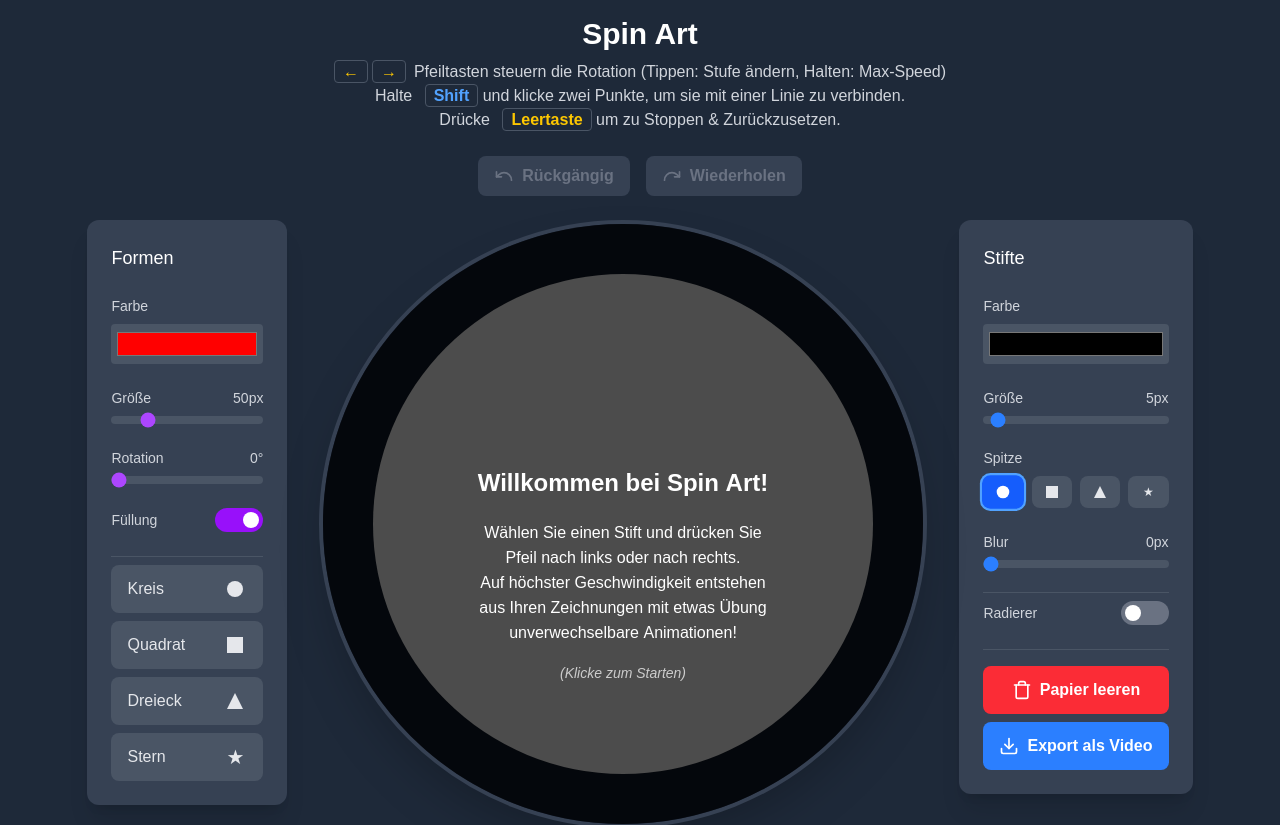
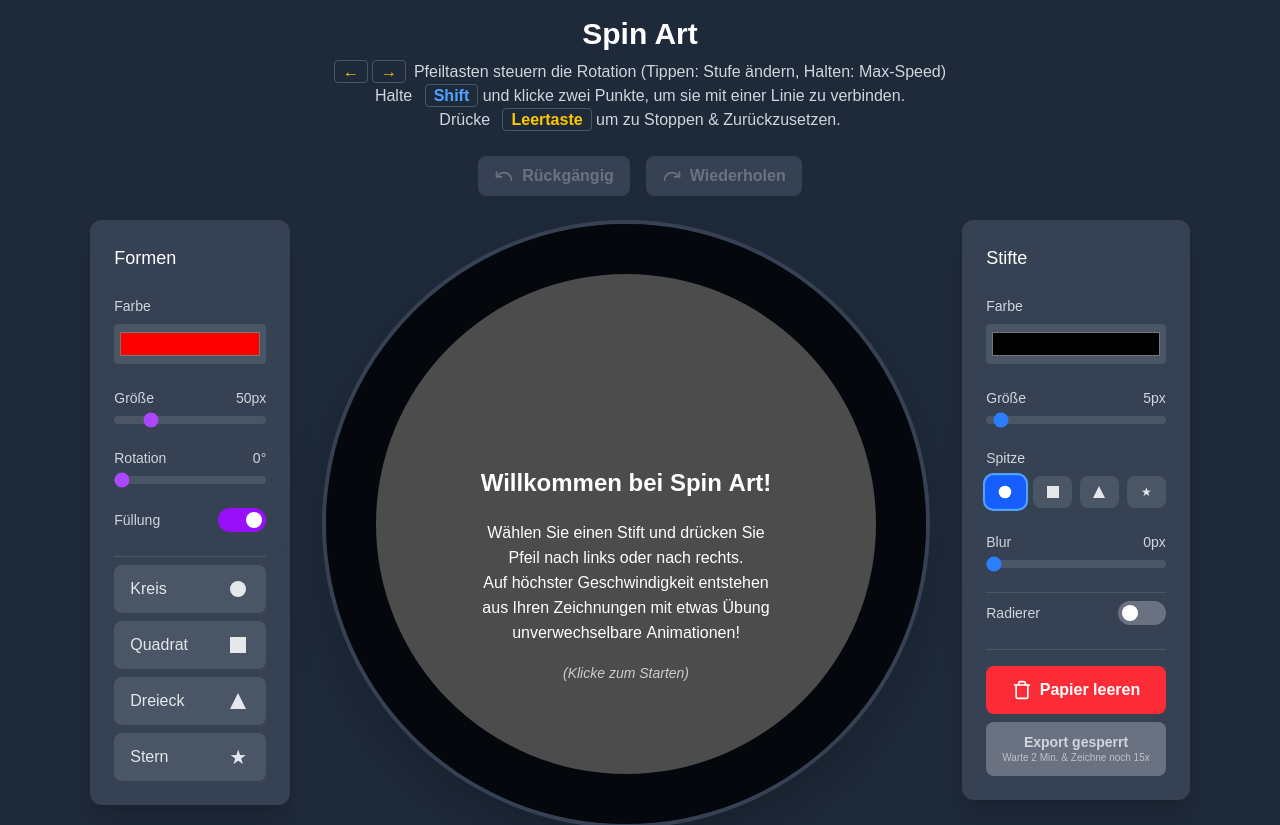
Before and after one commit to StefanMuellerAI/spinart, a Next.js app: page / in a window 1280 px wide. Shown: the top 825 px of the page. Built offline with nearby package versions, Linux system fonts and the light colour scheme.

Commit message:
Export Mp4 improved

```diff
--- a/package.json
+++ b/package.json
@@ -9,6 +9,7 @@
     "lint": "eslint"
   },
   "dependencies": {
+    "mp4-muxer": "^5.2.2",
     "next": "16.0.3",
     "react": "19.2.0",
     "react-dom": "19.2.0"
--- a/src/components/SpinArt.tsx
+++ b/src/components/SpinArt.tsx
@@ -33,6 +33,17 @@ export default function SpinArt() {
   const [showMobileWarning, setShowMobileWarning] = useState(false);
 
   const [isExporting, setIsExporting] = useState(false);
+
+  // Export restrictions state
+  const [drawCount, setDrawCount] = useState(0);
+  const [isTimeRequirementMet, setIsTimeRequirementMet] = useState(false);
+
+  useEffect(() => {
+    const timer = setTimeout(() => {
+      setIsTimeRequirementMet(true);
+    }, 120000); // 2 minutes
+    return () => clearTimeout(timer);
+  }, []);
 
   // Tool State
   const [toolSize, setToolSize] = useState(5);
@@ -382,7 +393,8 @@ export default function SpinArt() {
     setIsExporting(true);
 
     const ROTATIONS = 20;
-    const SPEED = 0.1; // Max speed per frame (approx)
+    // Use Speed Level 3 (index 2)
+    const SPEED = configSpeeds[2];
     const FPS = 60;
     const TOTAL_FRAMES = Math.ceil((ROTATIONS * 2 * Math.PI) / SPEED);
 
@@ -396,7 +408,94 @@ export default function SpinArt() {
         return;
     }
 
-    // Setup MediaRecorder
+    const drawFrameToCanvas = (currentRot: number) => {
+        // Clear background
+        ctx.fillStyle = '#1f2937'; // Match bg-gray-800
+        ctx.fillRect(0, 0, exportCanvas.width, exportCanvas.height);
+
+        // Draw paper
+        ctx.save();
+        ctx.translate(exportCanvas.width / 2, exportCanvas.height / 2);
+        ctx.rotate(currentRot);
+
+        const scale = 1.2;
+        ctx.scale(scale, scale);
+        ctx.translate(-CANVAS_SIZE / 2, -CANVAS_SIZE / 2);
+
+        if (paperCanvasRef.current) {
+            ctx.drawImage(paperCanvasRef.current, 0, 0);
+        }
+
+        ctx.restore();
+    };
+
+    // Try using mp4-muxer and WebCodecs (best quality/compatibility)
+    if (typeof VideoEncoder !== 'undefined' && typeof VideoFrame !== 'undefined') {
+        try {
+            const { Muxer, ArrayBufferTarget } = await import('mp4-muxer');
+
+            const muxer = new Muxer({
+                target: new ArrayBufferTarget(),
+                video: {
+                    codec: 'avc',
+                    width: exportCanvas.width,
+                    height: exportCanvas.height
+                },
+                fastStart: 'in-memory',
+                firstTimestampBehavior: 'offset'
+            });
+
+            const videoEncoder = new VideoEncoder({
+                output: (chunk, meta) => muxer.addVideoChunk(chunk, meta),
+                error: (e) => console.error(e)
+            });
+
+            videoEncoder.configure({
+                codec: 'avc1.420033', // H.264 Main Profile Level 5.1
+                width: exportCanvas.width,
+                height: exportCanvas.height,
+                bitrate: 12_000_000,
+                framerate: FPS
+            });
+
+            let currentRot = 0;
+
+            for (let i = 0; i < TOTAL_FRAMES; i++) {
+                drawFrameToCanvas(currentRot);
+
+                const videoFrame = new VideoFrame(exportCanvas, {
+                    timestamp: i * (1000000 / FPS)
+                });
+
+                videoEncoder.encode(videoFrame, { keyFrame: i % (FPS * 2) === 0 });
+                videoFrame.close();
+
+                currentRot += SPEED;
+
+                // Yield to main thread occasionally to update UI/prevent freeze
+                if (i % 10 === 0) await new Promise(r => setTimeout(r, 0));
+            }
+
+            await videoEncoder.flush();
+            muxer.finalize();
+
+            const { buffer } = muxer.target;
+            const blob = new Blob([buffer], { type: 'video/mp4' });
+            const url = URL.createObjectURL(blob);
+            const a = document.createElement('a');
+            a.href = url;
+            a.download = 'spin-art-export.mp4';
+            a.click();
+            URL.revokeObjectURL(url);
+            setIsExporting(false);
+            return;
+
+        } catch (e) {
+            console.error("WebCodecs export failed, falling back to MediaRecorder", e);
+        }
+    }
+
+    // Fallback Setup MediaRecorder
     const stream = exportCanvas.captureStream(FPS);
     let mimeType = 'video/webm';
     if (MediaRecorder.isTypeSupported('video/mp4')) {
@@ -434,24 +533,7 @@ export default function SpinArt() {
             return;
         }
 
-        // Clear background
-        ctx.fillStyle = '#1f2937'; // Match bg-gray-800
-        ctx.fillRect(0, 0, exportCanvas.width, exportCanvas.height);
-
-        // Draw paper
-        ctx.save();
-        ctx.translate(exportCanvas.width / 2, exportCanvas.height / 2);
-        ctx.rotate(currentRot);
-
-        const scale = 1.2;
-        ctx.scale(scale, scale);
-        ctx.translate(-CANVAS_SIZE / 2, -CANVAS_SIZE / 2);
-
-        if (paperCanvasRef.current) {
-            ctx.drawImage(paperCanvasRef.current, 0, 0);
-        }
-
-        ctx.restore();
+        drawFrameToCanvas(currentRot);
 
         // Advance rotation
         currentRot += SPEED;
@@ -675,6 +757,7 @@ export default function SpinArt() {
                 rotationRef.current // Compensate for current rotation
             );
             addToHistory();
+            setDrawCount(prev => prev + 1);
         }
         return;
     }
@@ -718,6 +801,7 @@ export default function SpinArt() {
 
           paperCtx.restore();
           addToHistory();
+          setDrawCount(prev => prev + 1);
         }
         lineStartPaperPosRef.current = null;
       }
@@ -737,6 +821,7 @@ export default function SpinArt() {
   const handleMouseUp = () => {
     if (isDrawingRef.current) {
         addToHistory();
+        setDrawCount(prev => prev + 1);
     }
     isDrawingRef.current = false;
     if (activeMode === 'draw') {
@@ -1075,11 +1160,25 @@ export default function SpinArt() {
 
             <button
               onClick={handleExportVideo}
-              disabled={isExporting}
-              className={`w-full px-4 py-3 rounded-lg font-bold transition-colors flex items-center justify-center gap-2 ${isExporting ? 'bg-gray-500 text-gray-300 cursor-not-allowed' : 'bg-blue-500 hover:bg-blue-600 text-white'}`}
+              disabled={isExporting || !isTimeRequirementMet || drawCount < 15}
+              title={(!isTimeRequirementMet || drawCount < 15) ? `Export wird freigeschaltet nach 2 Min. Nutzung und 15 Zeichnungen (Aktuell: ${Math.floor((performance.now()/1000)/60)}m / ${drawCount})` : "Video exportieren"}
+              className={`w-full px-4 py-3 rounded-lg font-bold transition-colors flex items-center justify-center gap-2 ${
+                isExporting || !isTimeRequirementMet || drawCount < 15
+                  ? 'bg-gray-500 text-gray-300 cursor-not-allowed'
+                  : 'bg-blue-500 hover:bg-blue-600 text-white'
+              }`}
             >
               {isExporting ? (
                 <span>Export läuft...</span>
+              ) : (!isTimeRequirementMet || drawCount < 15) ? (
+                 <span className="text-sm flex flex-col leading-tight items-center">
+                    <span>Export gesperrt</span>
+                    <span className="text-[10px] font-normal opacity-80">
+                        {!isTimeRequirementMet ? "Warte 2 Min." : ""}
+                        {!isTimeRequirementMet && drawCount < 15 ? " & " : ""}
+                        {drawCount < 15 ? `Zeichne noch ${15 - drawCount}x` : ""}
+                    </span>
+                 </span>
               ) : (
                 <>
                   <svg xmlns="http://www.w3.org/2000/svg" width="20" height="20" viewBox="0 0 24 24" fill="none" stroke="currentColor" strokeWidth="2" strokeLinecap="round" strokeLinejoin="round"><path d="M21 15v4a2 2 0 0 1-2 2H5a2 2 0 0 1-2-2v-4"/><polyline points="7 10 12 15 17 10"/><line x1="12" y1="15" x2="12" y2="3"/></svg>
```
Also changed, not shown: 1 other file (tests, documents, lock files or other folders).
